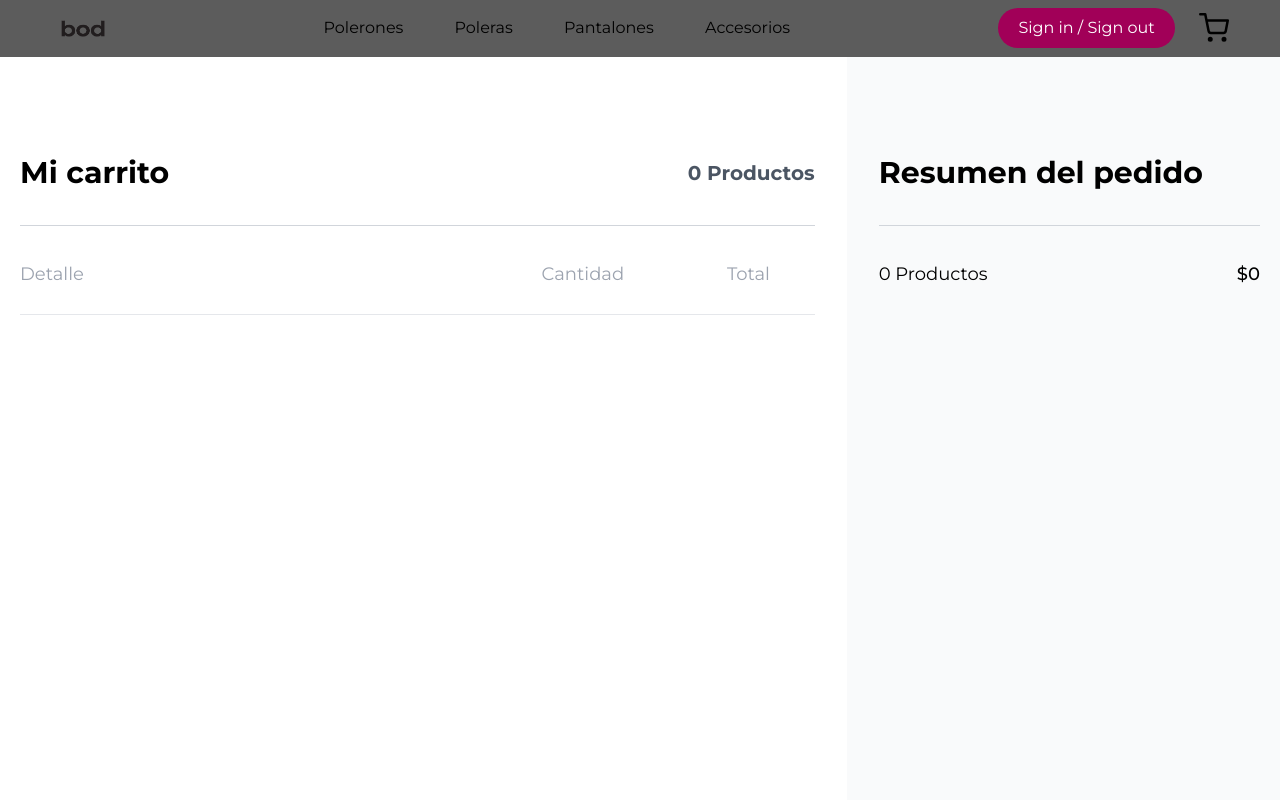
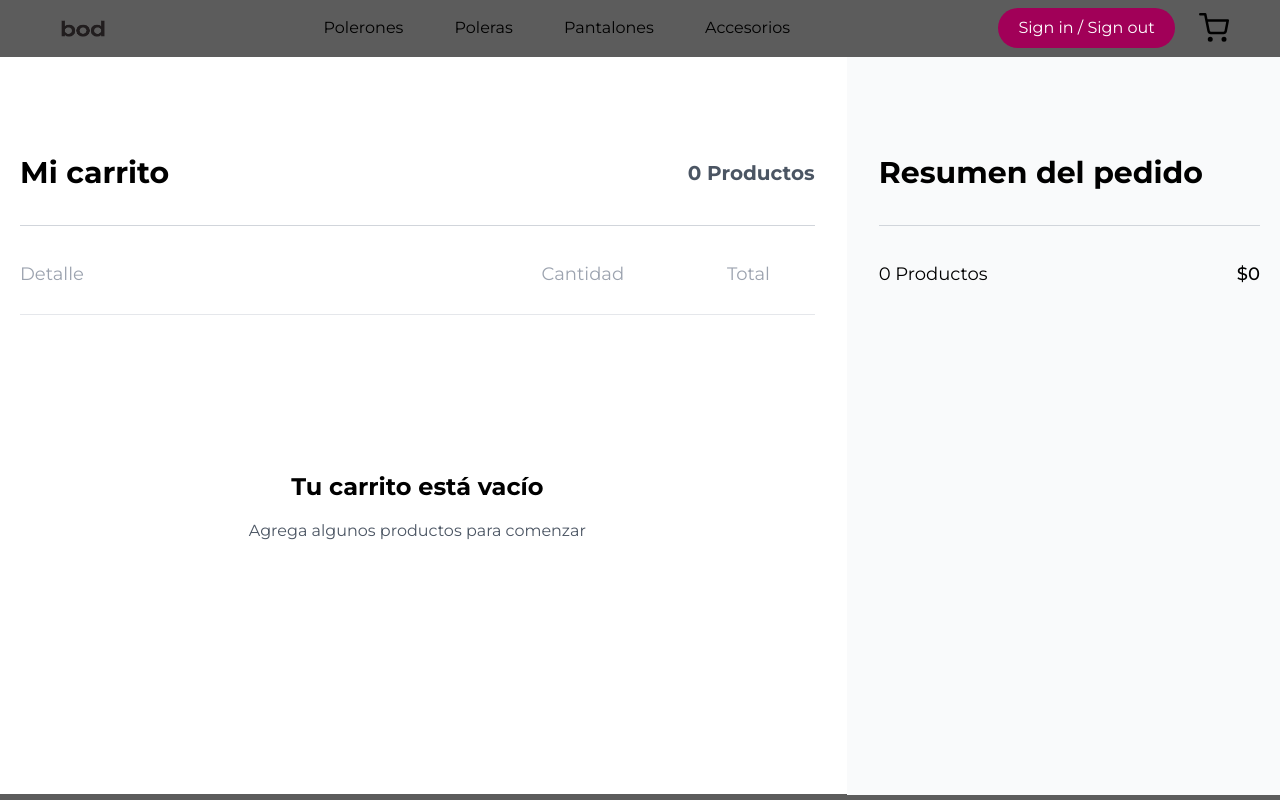
Before and after one commit to luccasniccolas/bod-frontend, a Next.js app: page /cart in a window 1280 px wide. Shown: the top 800 px of the page. Built offline with nearby package versions, Linux system fonts and the light colour scheme.

Commit message:
ahora cuando el carrito esta vacio, te da un mensaje que el carrito esta vacio xd

```diff
--- a/app/cart/page.tsx
+++ b/app/cart/page.tsx
@@ -23,7 +23,7 @@ export default function CartPage() {
     <section className="relative z-10 after:contents-[''] after:absolute after:z-0 after:h-full xl:after:w-1/3 after:top-0 after:right-0 after:bg-gray-50">
         <div className="w-full max-w-7xl px-4 md:px-5 lg-6 mx-auto relative z-10">
             <div className="grid grid-cols-12">
-          <div className="col-span-12 xl:col-span-8 lg:pr-8 pt-14 pb-8 lg:py-24 w-full max-xl:max-w-3xl max-xl:mx-auto min-h-[900px]">
+            <div className="col-span-12 xl:col-span-8 lg:pr-8 pt-14 pb-8 lg:py-24 w-full max-xl:max-w-3xl max-xl:mx-auto">
                 <div className="flex items-center justify-between pb-8 border-b border-gray-300">
                 <h2 className="font-manrope font-bold text-3xl leading-10 text-black">Mi carrito</h2>
                 <h2 className="font-manrope font-bold text-xl leading-8 text-gray-600">{cartItems.length} Productos</h2>
@@ -44,7 +44,13 @@ export default function CartPage() {
                 </div>
                 </div>
                 <ul>
-              {cartItems.map((item) => (
+                {cartItems.length === 0 ? (
+                    <div className="flex flex-col items-center justify-center h-96">
+                    <h2 className="text-2xl font-bold mb-4">Tu carrito está vacío</h2>
+                    <p className="text-gray-600">Agrega algunos productos para comenzar</p>
+                    </div>
+                ) : (
+                    cartItems.map((item) => (
                     <li key={item.id} className="flex flex-col min-[500px]:flex-row min-[500px]:items-center gap-5 py-6 border-b border-gray-200 group">
                         <div className="w-full md:max-w-[126px]">
                         <img src={`https://via.placeholder.com/150`} alt="product image" className="mx-auto" />
@@ -104,7 +110,8 @@ export default function CartPage() {
                         </div>
                         </div>
                     </li>
-              ))}
+                    ))
+                )}
                 </ul>
             </div>
             <div className="col-span-12 xl:col-span-4 bg-gray-50 w-full max-xl:px-6 max-w-3xl xl:max-w-lg mx-auto lg:pl-8 py-24">
@@ -120,6 +127,5 @@ export default function CartPage() {
         </div>
     </div>
 </section>
-
 );
 }
```
Lines whose indentation alone changed are shown as unchanged.
